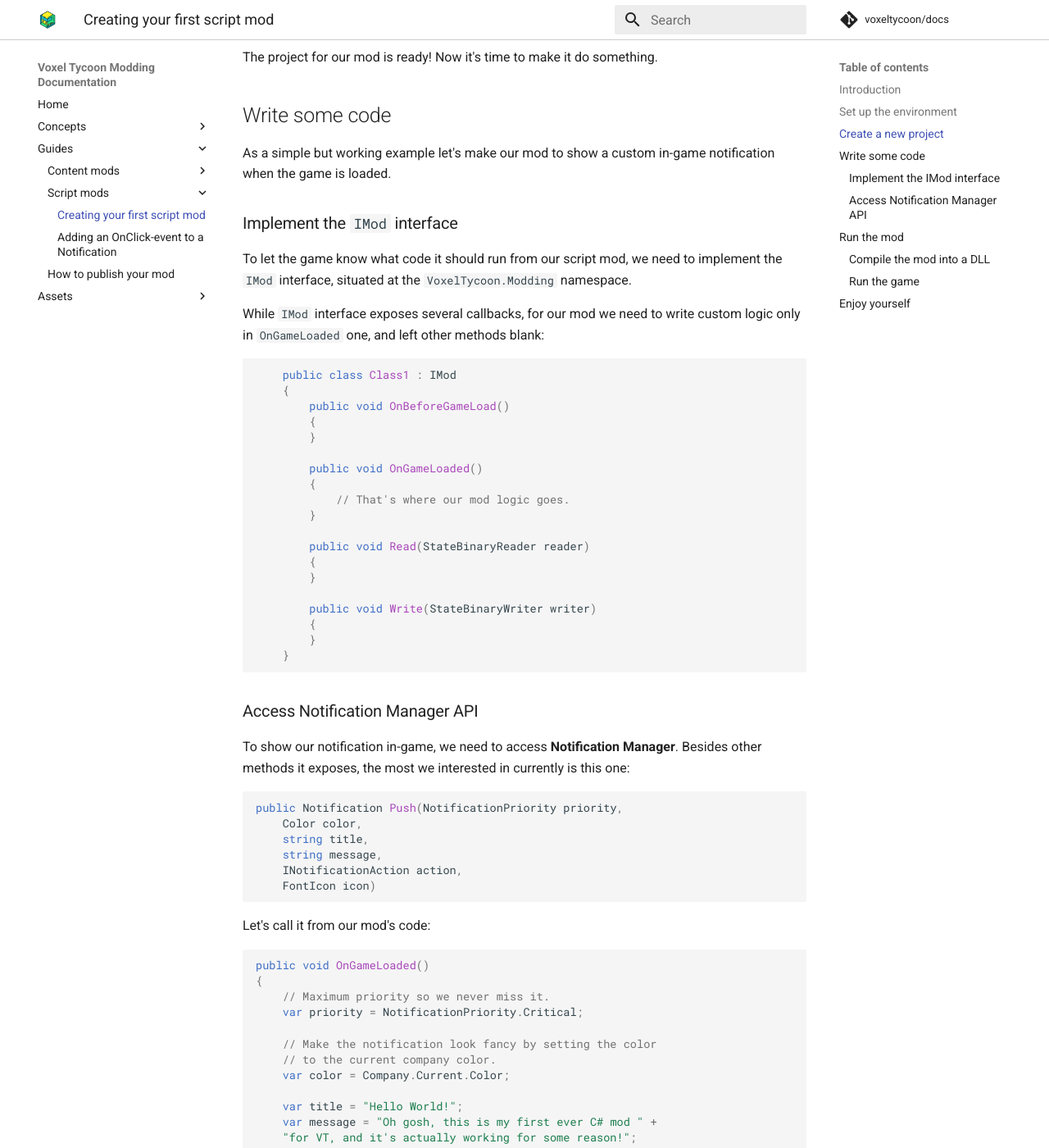
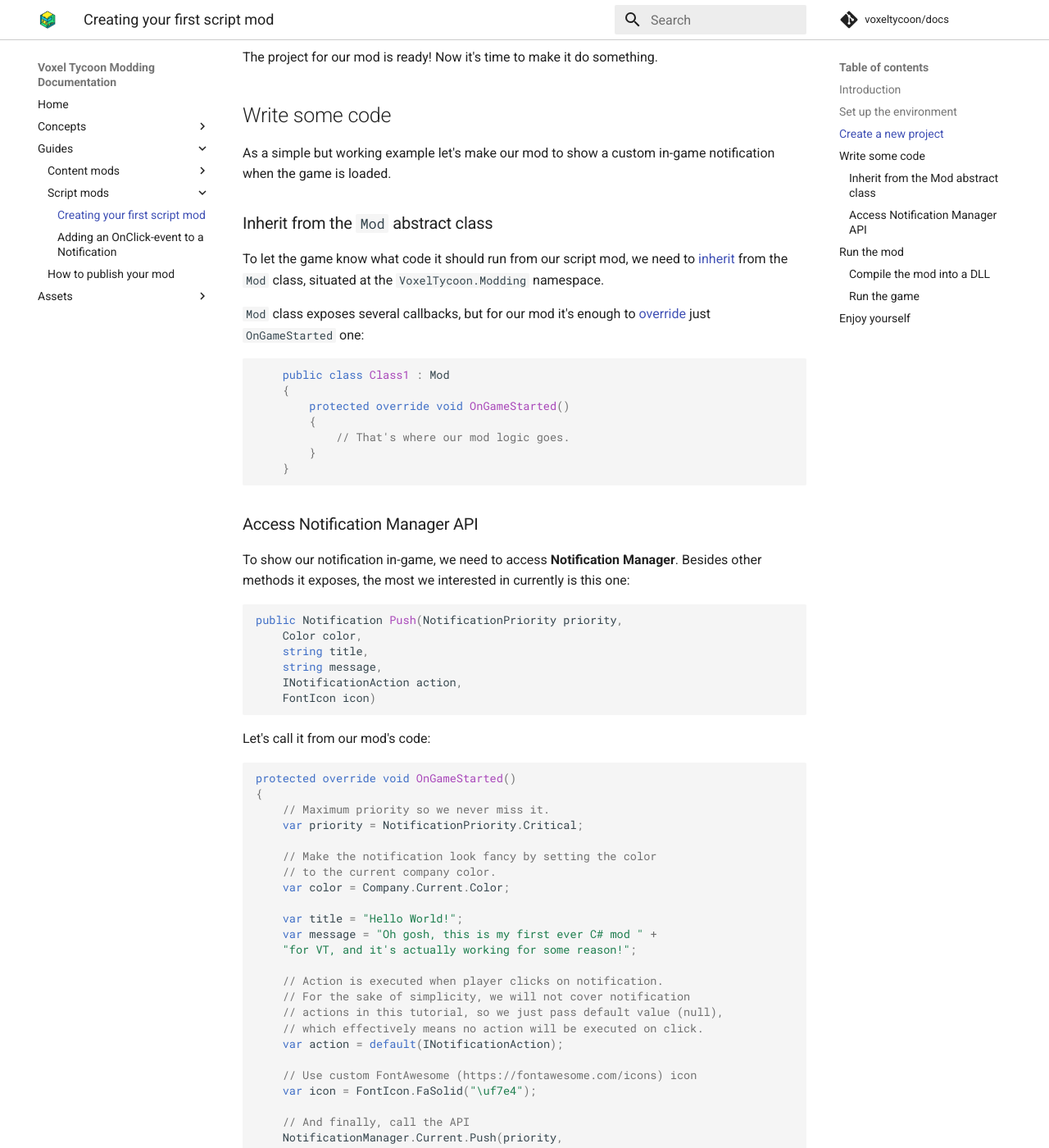
Before and after one commit to voxeltycoon/docs, an MkDocs documentation site: the page built from docs/guides/script-mods/creating-your-first-script-mod.md, in a window 1280 px wide and 1400 px high, scrolled down 4399 px. Shown: the whole window at 82% size. Built offline with MkDocs 1.6.1 and Material for MkDocs 9.7.7, drawn with Linux system fonts in a browser that asks for light colours; comment, search, counter and statistics services are not loaded; some of the changed text lies outside the part shown.

Commit message:
Updated Creating your first script guide for 0.84

````diff
--- a/docs/guides/script-mods/creating-your-first-script-mod.md
+++ b/docs/guides/script-mods/creating-your-first-script-mod.md
@@ -58,30 +58,18 @@
 
 As a simple but working example let's make our mod to show a custom in-game notification when the game is loaded.
 
-### Implement the `IMod` interface
+### Inherit from the `Mod` abstract class
 
-To let the game know what code it should run from  our script mod, we need to implement the `IMod` interface, situated at the `VoxelTycoon.Modding` namespace.
+To let the game know what code it should run from our script mod, we need to [inherit](https://docs.microsoft.com/en-us/dotnet/csharp/tutorials/inheritance) from the `Mod` class, situated at the `VoxelTycoon.Modding` namespace.
 
-While `IMod` interface exposes several callbacks, for our mod we need to write custom logic only in `OnGameLoaded` one, and left other methods blank:
+`Mod` class exposes several callbacks, but for our mod it's enough to [override](https://docs.microsoft.com/en-us/dotnet/csharp/language-reference/keywords/override) just `OnGameStarted` one:
 
 ```csharp
-    public class Class1 : IMod
+    public class Class1 : Mod
     {
-        public void OnBeforeGameLoad()
-        {
-        }
-
-        public void OnGameLoaded()
+        protected override void OnGameStarted()
         {
             // That's where our mod logic goes.
-        }
-
-        public void Read(StateBinaryReader reader)
-        {
-        }
-
-        public void Write(StateBinaryWriter writer)
-        {
         }
     }
 ```
@@ -102,7 +90,7 @@
 Let's call it from our mod's code:
 
 ```csharp
-public void OnGameLoaded()
+protected override void OnGameStarted()
 {
     // Maximum priority so we never miss it.
     var priority = NotificationPriority.Critical;
@@ -170,9 +158,8 @@
 As a conclusion, take a look at some points that were left outside of the scope of this tutorial:
 
 * One DLL can contain not just one code file, but any amount you need
-* Also, there may be more than one implementation of `IMod` interface
+* Explore other callbacks `Mod` class provides, like `OnUpdate()` or `Initialize()` (called before any assets loaded)
 * Mods can read and write data to a save file using corresponding callbacks
-* To simplify subscription to Unity callbacks - such as `Update()` - Voxel Tycoon API provides handy `UpdateBehaviour` helper class. However, you can always instantiate your own MonoBehaviours as you normally do in Unity.
 * As stated at [Where's API documentation?](/assets/dll-asset/#wheres-api-documentation), feel free to explore the game code base for existent and possible APIs, and let us know what you think!
 
 Happy coding! 💜
````
